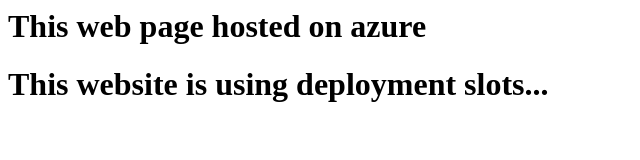
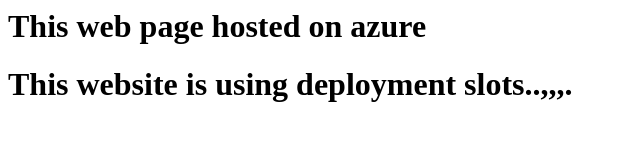
Before and after one commit to kumarself10/deployment_slots, a plain HTML site: page index.html in a window 1280 px wide. Shown: the full height of the page, 0-640 px from the left. Drawn offline with Linux system fonts and the light colour scheme.

Commit message:
Updating index.html

```diff
--- a/index.html
+++ b/index.html
@@ -1,2 +1,2 @@
 <h1> This web page hosted on azure </h1>
-<h1> This website is using deployment slots... </h1>
+<h1> This website is using deployment slots..,,,. </h1>
```
